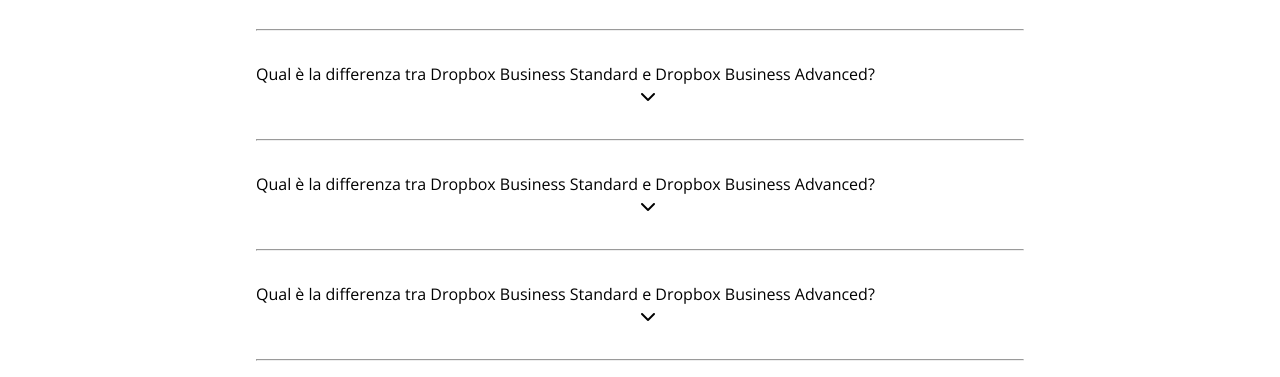
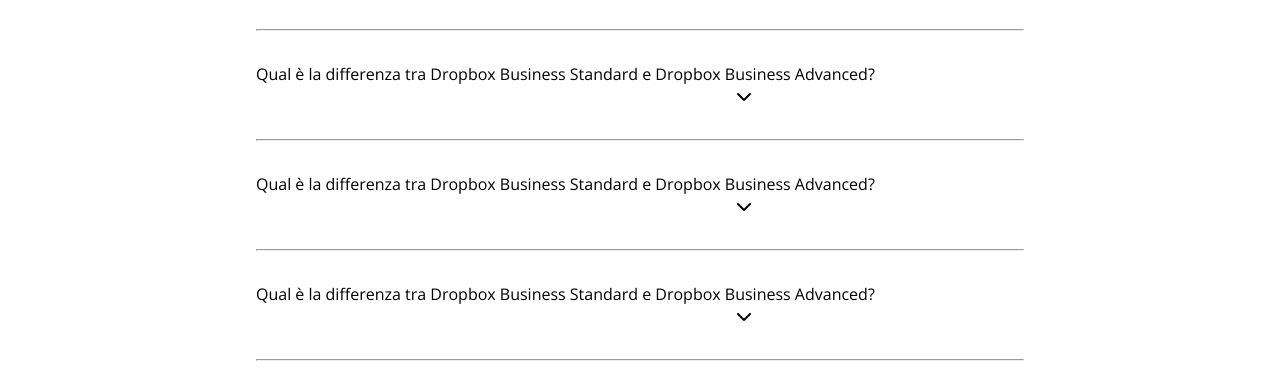
Before and after one commit to AlessioNapoletano/htmlcss-dropbox, a plain HTML site: page index.html in a window 1280 px wide. Shown: the part 6968-7345 px from the top of the page. Drawn offline with nearby package versions, Linux system fonts and the light colour scheme.

Commit message:
other little fix

```diff
--- a/css/style.css
+++ b/css/style.css
@@ -454,7 +454,7 @@ main section.questions hr{
 
 /*margin for correct spacing*/
 main section.questions span{
-    margin-left: 24rem;
+    margin-left: 30rem;
 }
 
                                                    /*Footer*/
```
Also changed, not shown: index.html (+1 -0 lines).
